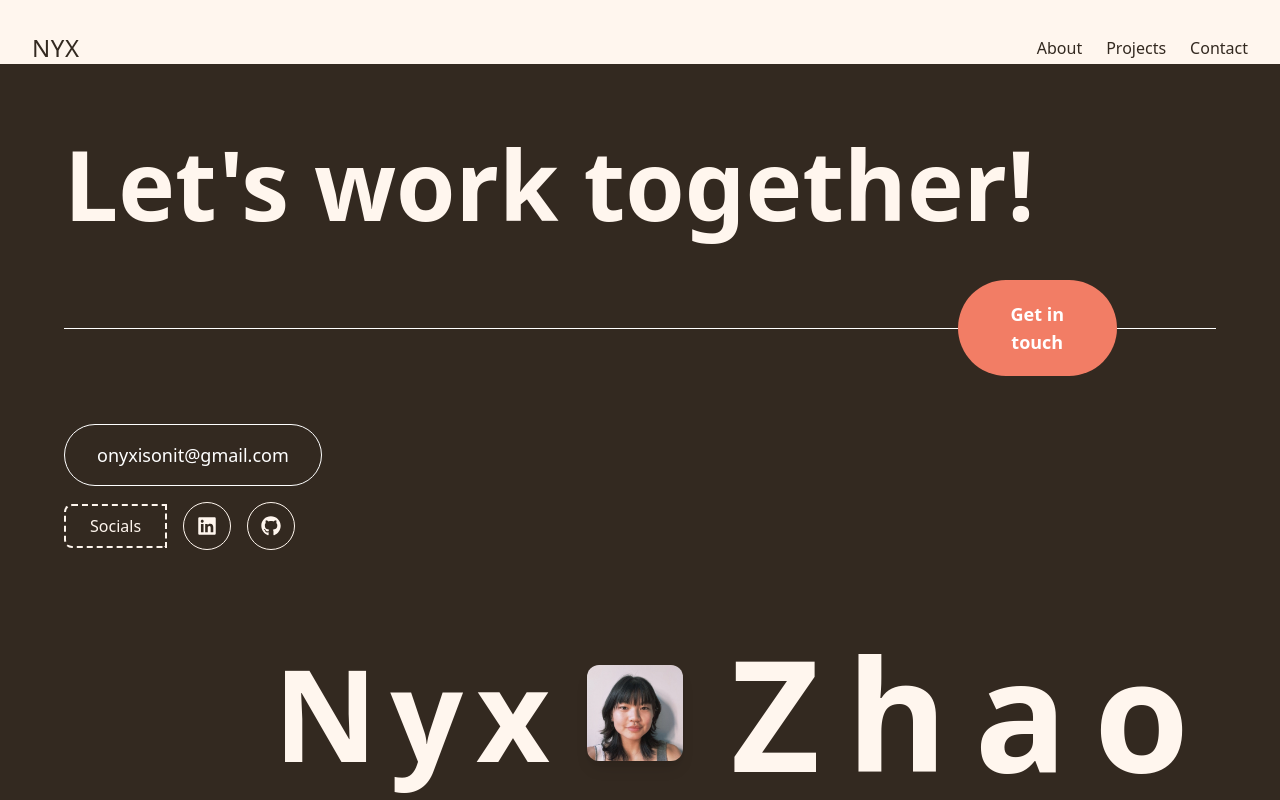
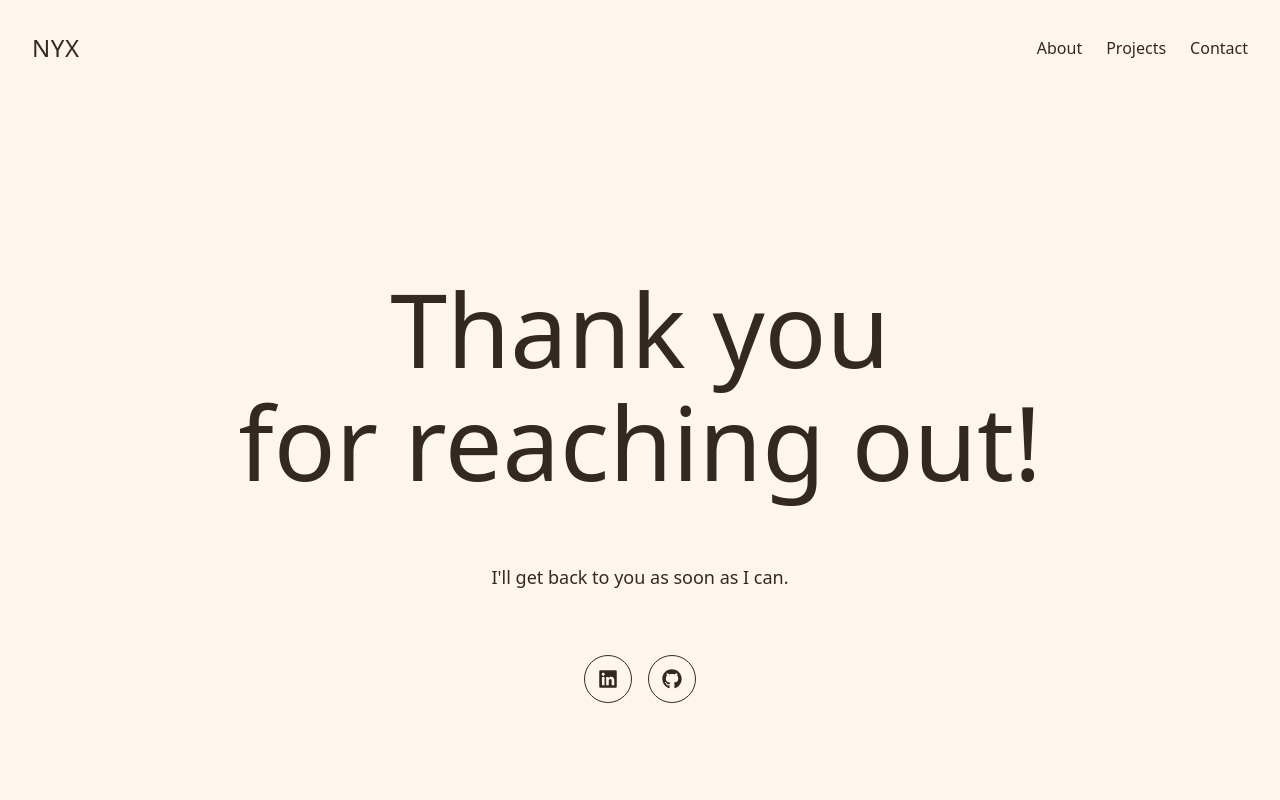
Before and after one commit to onyxisonit/personalWebsite, a React (Vite) app in the folder frontend/: page /thankyou in a window 1280 px wide. Built offline with nearby package versions, Linux system fonts and the light colour scheme.

Commit message:
set up backend init

```diff
--- a/frontend/src/components/AnimatedRoutes.tsx
+++ b/frontend/src/components/AnimatedRoutes.tsx
@@ -2,9 +2,11 @@ import Home from "../pages/Home";
 import About from "../pages/About";
 import Contact from "../pages/Contact";
 import Projects from "../pages/Projects";
+import ThankYou from '../pages/ThankYou';
 import AnimatedOverlay from "./AnimatedOverlay";
 import Nav from "./Nav";
 import Footer from "./Footer";
+
 
 import { Routes, Route, useLocation } from "react-router-dom";
 import { AnimatePresence } from "framer-motion";
@@ -13,6 +15,7 @@ import { useState, useEffect } from "react";
 function AnimatedRoutes() {
     const location = useLocation();
     const isContactPage = location.pathname === "/contact";
+    const isThankYouPage = location.pathname === "/thankyou";
 
     const [displayedPath, setDisplayedPath] = useState(location.pathname);
     const [showOverlay, setShowOverlay] = useState(false);
@@ -31,7 +34,7 @@ function AnimatedRoutes() {
 
     return (
         <>
-            <Nav currentRoute={displayedPath} />
+        <Nav currentRoute={displayedPath} />
             <AnimatePresence mode="wait">
                 {showOverlay && <AnimatedOverlay key={location.pathname + "-overlay"} />}
             </AnimatePresence>
@@ -42,9 +45,10 @@ function AnimatedRoutes() {
                     <Route path="/about" element={<About />} />
                     <Route path="/projects" element={<Projects />} />
                     <Route path="/contact" element={<Contact />} />
+                    <Route path="/thankyou" element={<ThankYou />} />
                 </Routes>
             </AnimatePresence>
-            {!isContactPage && <Footer />}
+            {!isContactPage && !isThankYouPage && <Footer />}
         </>
     );
 }
--- a/frontend/src/components/CardCarouselProjects.tsx
+++ b/frontend/src/components/CardCarouselProjects.tsx
@@ -179,10 +179,10 @@ function CardCarousel(){
             </div>
 
             <div className="flex w-full justify-center gap-2 pt-2 pb-8">
-                <button onClick={() => scrollToProject(0)} className="btn btn-xs bg-darkBrown ">1</button>
-                <button onClick={() => scrollToProject(1)} className="btn btn-xs bg-darkBrown ">2</button>
-                <button onClick={() => scrollToProject(2)} className="btn btn-xs bg-darkBrown ">3</button>
-                <button onClick={() => scrollToProject(3)} className="btn btn-xs bg-darkBrown ">4</button>
+                <button onClick={() => scrollToProject(0)} className="btn btn-xs bg-darkBrown text-white">1</button>
+                <button onClick={() => scrollToProject(1)} className="btn btn-xs bg-darkBrown  text-white">2</button>
+                <button onClick={() => scrollToProject(2)} className="btn btn-xs bg-darkBrown  text-white">3</button>
+                <button onClick={() => scrollToProject(3)} className="btn btn-xs bg-darkBrown  text-white">4</button>
             </div>
 
         </div>
--- a/frontend/src/pages/About.tsx
+++ b/frontend/src/pages/About.tsx
@@ -4,7 +4,7 @@ function About() {
 
         <section className="min-h-screen pt-12">
         <header className=" flex items-center justify-center font-display font-bold mt-14 mx-4 sm:mx-auto">
-            <h1 className="text-9xl text-center h-1/2 w-full text-burntOrange">Hi, I'm Nyx.</h1>
+            <h1 className="text-[10vw] text-center h-1/2 w-full text-burntOrange">Hi, I'm Nyx.</h1>
         </header>
         <div className="w-full flex items-center justify-center font-body ">
 
--- a/frontend/src/pages/Contact.tsx
+++ b/frontend/src/pages/Contact.tsx
@@ -1,8 +1,39 @@
+import { useState } from 'react';
+import { useNavigate } from "react-router-dom";
+import { FaLinkedin, FaGithub, FaEnvelope } from 'react-icons/fa';
+
+
+
 function Contact(){
+  const navigate = useNavigate();
+  const [contact, setContact] = useState(
+    {
+      name: '',
+      email: '',
+      message: ''
+    }
+  );
+
+  function handleChange(event: React.ChangeEvent<HTMLInputElement | HTMLTextAreaElement>) {
+    setContact({...contact, [event.target.name]: event.target.value});
+  }
+
+  function handleSubmit(event: React.FormEvent<HTMLFormElement>) {
+    event.preventDefault();
+    console.log(contact);
+
+    setContact({
+      name: '',
+      email: '',
+      message: '',
+    });
+
+    navigate('/thankyou');
+  }
   return(
-    <section className="min-h-screen bg-terracotaLight text-white px-16 py-6">
-      <header className=" flex items-center justify-center font-display font-bold py-12 mt-14 mx-4 sm:mx-auto">
-        <h1 className="text-9xl text-center font-medium h-1/2 w-full">Let's connect!</h1>
+    <div className="min-h-screen bg-terracotaLight text-white px-16 py-6">
+      <header className=" flex items-center justify-center font-display py-12 mt-14 mx-4 sm:mx-auto">
+        <h1 className="text-[10vw] text-center font-medium h-1/2 w-full">Let's connect!</h1>
       </header>
 
       <div className="w-full flex items-center justify-center gap-8">
@@ -29,17 +60,22 @@ function Contact(){
                     <input type="text" placeholder="Message" required/>
                 </label>
             </form> */}
-      <form className="rounded px-12 pt-6 pb-8 mb-4 space-y-4">
+      <form
+        onSubmit={handleSubmit}
+        className="rounded px-12 pt-6 pb-8 mb-4 space-y-4">
         {/* Name Field */}
         <div className="form-control">
           <label className="label">
             <span className="label-text">Name</span>
           </label>
           <input
+            name="name"
             type="text"
             placeholder="Jo Doe *"
             className="border-t border-0 focus:outline-none focus:border-burntOrange px-2 py-2 w-full"
             required
+            value={contact.name}
+            onChange={handleChange}
           />
         </div>
 
@@ -49,10 +85,13 @@ function Contact(){
             <span className="label-text">Email</span>
           </label>
           <input
+            name="email"
             type="email"
             placeholder="jodoe@example.com *"
             className="validator border-t border-0 focus:outline-none focus:border-burntOrange px-2 py-2 w-full"
             required
+            value={contact.email}
+            onChange={handleChange}
           />
           <div className="validator-hint text-dutchWhite hidden">Please enter valid email address.</div>
         </div>
@@ -64,9 +103,12 @@ function Contact(){
             <span className="label-text">Message</span>
           </label>
           <textarea
+            name="message"
             placeholder="Hello Nyx, I would like to... *"
             className="border-t border-0 focus:outline-none focus:border-burntOrange px-2 py-2 min-h-32 w-full"
             required
+            value={contact.message}
+            onChange={handleChange}
           ></textarea>
         </div>
 
@@ -74,9 +116,10 @@ function Contact(){
         <div className="form-control mt-6">
           <button className="btn btn-wine w-full">Send Message</button>
         </div>
+
       </form>
 
-      <div className="flex flex-row justify-between items-center  text-sm gap-4">
+      <div className="flex justify-between items-center text-sm gap-4">
         <div className="flex gap-6">
           <span>{new Date().getFullYear()} &copy; Edition</span>
         </div>
@@ -84,7 +127,7 @@ function Contact(){
           <span>Coded by Nyx</span>
         </div>
       </div>
-    </section>
+    </div>
   );
 }
 export default Contact;
--- a/frontend/src/pages/Home.tsx
+++ b/frontend/src/pages/Home.tsx
@@ -4,7 +4,7 @@ function Home(){
     return(
         <div className="text-darkBrown">
             <section className="min-h-screen flex items-center justify-center">
-                <h1 className="text-4xl">Welcome to My Portfolio</h1>
+                <h1 className="text-4xl text-center">Welcome to My Portfolio</h1>
             </section>
             <div >
                 <h1 className="flex items-center justify-center font-display font-bold text-3xl">Projects</h1>
--- a/frontend/src/pages/Projects.tsx
+++ b/frontend/src/pages/Projects.tsx
@@ -4,9 +4,9 @@ function Projects() {
 
     return (
         <>
-            <section className="min-h-screenpt-12">
+            <section className="min-h-screen pt-12">
                 <header className=" flex items-center justify-center font-display py-12 mt-14 mx-4 sm:mx-auto">
-                    <h1 className="text-9xl text-center font-medium h-1/2 w-full text-wine">My Projects</h1>
+                    <h1 className="text-[10vw] text-center font-medium h-1/2 w-full text-wine">My Projects</h1>
                 </header>
 
                 <CardGridProjects />
--- /dev/null
+++ b/frontend/src/pages/ThankYou.tsx
@@ -0,0 +1,42 @@
+import { FaLinkedin, FaGithub } from 'react-icons/fa';
+function ThankYou() {
+    return (
+        <div className=" text-darkBrown px-16 py-6">
+            <section className="min-h-screen flex flex-col items-center justify-center gap-16">
+                <h1 className="text-[8vw] leading-[1.1] text-center font-medium">Thank you <br /> for reaching out!</h1>
+                <p className="text-md md:text-lg text-center">I'll get back to you as soon as I can.</p>
+
+
+                <div className="flex justify-center items-center gap-4 ">
+                    <a
+                        href="https://www.linkedin.com/in/onyxisonit/"
+                        target="_blank"
+                        rel="noopener noreferrer"
+                        className="w-12 h-12 flex items-center justify-center border rounded-full hover:bg-burntOrange hover:scale-105 hover:text-dutchWhite transition"
+                        >
+                        <FaLinkedin size={20} />
+                    </a>
+                    <a
+                    href="https://github.com/onyxisonit"
+                    target="_blank"
+                    rel="noopener noreferrer"
+                    className="w-12 h-12 flex items-center justify-center border rounded-full hover:bg-burntOrange hover:scale-105 hover:text-dutchWhite transition"
+                    >
+                    <FaGithub size={20} />
+                    </a>
+                </div>
+            </section>
+            <div className="flex flex-row justify-between items-center text-sm gap-4">
+                <div className="flex gap-6">
+                    <span>{new Date().getFullYear()} &copy; Edition</span>
+
+                </div>
+                <div className="flex gap-6">
+                    <span>Coded by Nyx</span>
+                </div>
+            </div>
+        </div>
+    );
+}
+
+export default ThankYou;
```
Also changed, not shown: 2 other files (tests, documents, lock files or other folders).
